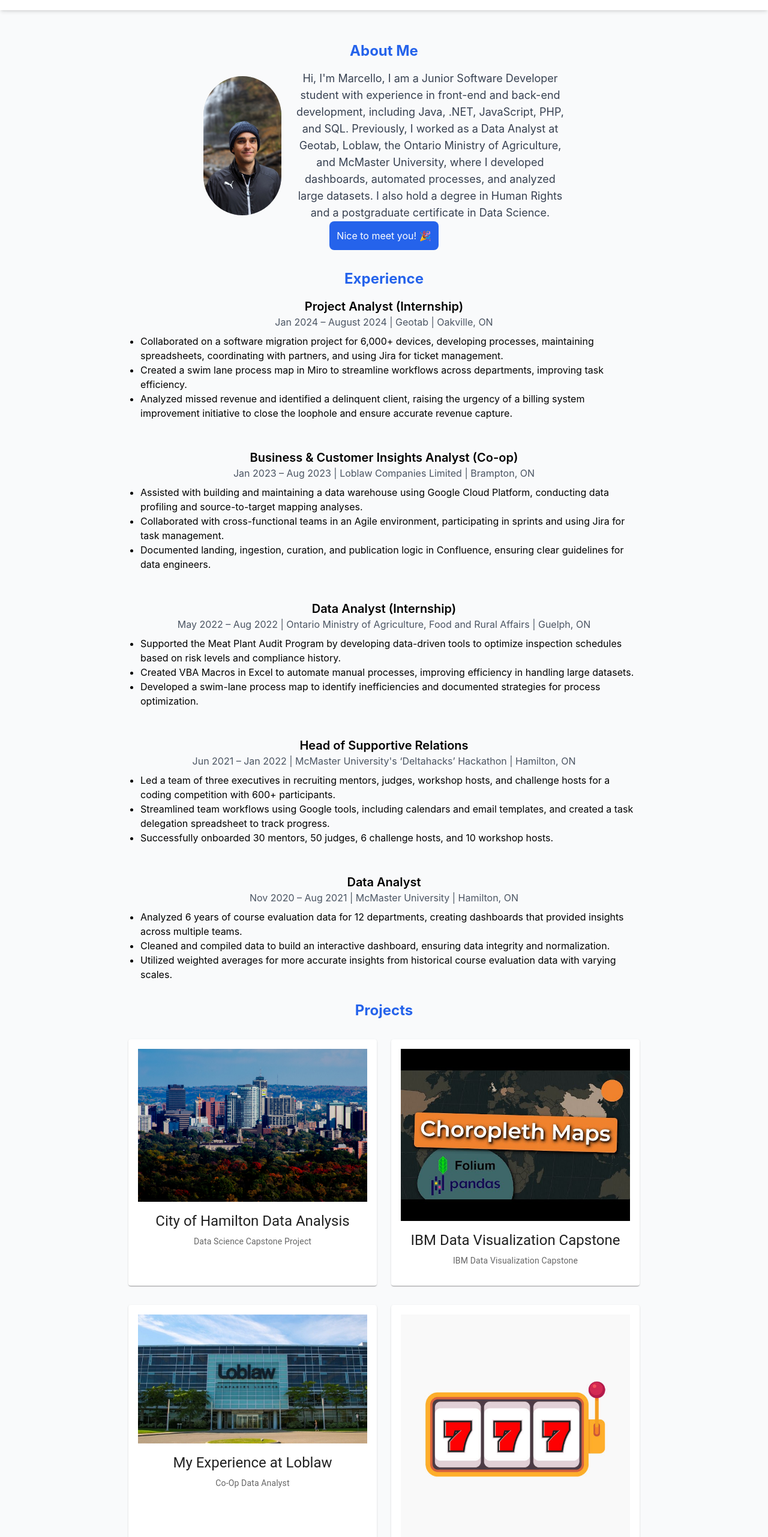
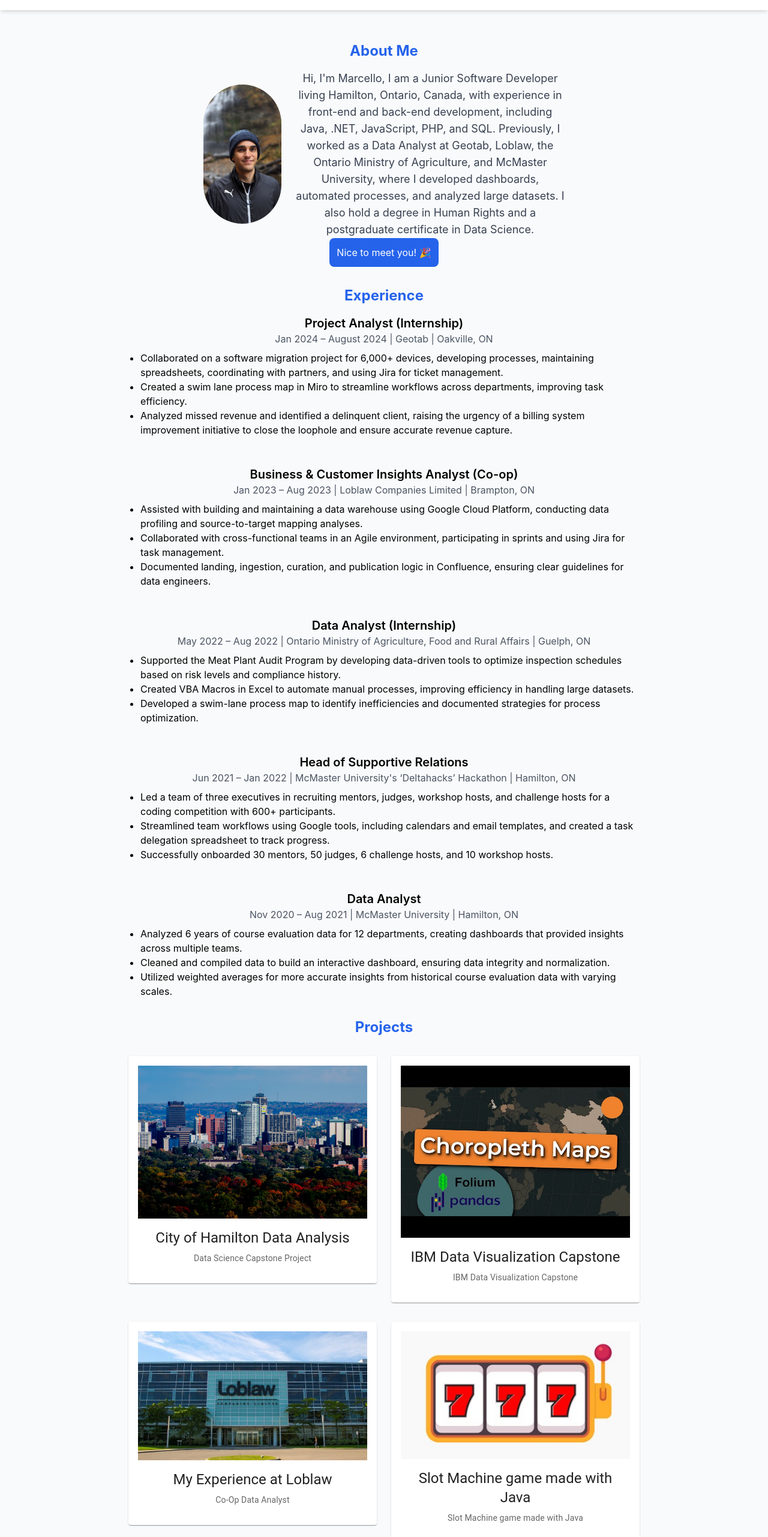
Before and after one commit to MarcelloDe/my-website, a Next.js app: page / in a window 1280 px wide. Shown: the part 43-2606 px from the top of the page at 60% size. Built offline with nearby package versions, Linux system fonts and the light colour scheme.

Commit message:
links to cards

```diff
--- a/src/app/page.tsx
+++ b/src/app/page.tsx
@@ -56,14 +56,14 @@
               </div>
 
               <p className="text-lg text-gray-700 max-w-md">
-                Hi, I&apos;m Marcello, I am a Junior Software Developer student
-                with experience in front-end and back-end development, including
-                Java, .NET, JavaScript, PHP, and SQL. Previously, I worked as a
-                Data Analyst at Geotab, Loblaw, the Ontario Ministry of
-                Agriculture, and McMaster University, where I developed
-                dashboards, automated processes, and analyzed large datasets. I
-                also hold a degree in Human Rights and a postgraduate
-                certificate in Data Science.
+                Hi, I&apos;m Marcello, I am a Junior Software Developer living
+                Hamilton, Ontario, Canada, with experience in front-end and
+                back-end development, including Java, .NET, JavaScript, PHP, and
+                SQL. Previously, I worked as a Data Analyst at Geotab, Loblaw,
+                the Ontario Ministry of Agriculture, and McMaster University,
+                where I developed dashboards, automated processes, and analyzed
+                large datasets. I also hold a degree in Human Rights and a
+                postgraduate certificate in Data Science.
               </p>
             </div>
             <ConfettiButton />
@@ -214,6 +214,11 @@
             <h2 className="text-2xl font-bold text-blue-600 mb-4">Projects</h2>
 
             <div className="grid grid-cols-1 md:grid-cols-2 gap-6 mt-8 mb-8">
+              <Link
+                href="https://marcellode.github.io/mkdocs/projects/project1/"
+                target="_blank"
+                rel="noopener noreferrer"
+              >
                 <Card className="p-4">
                   <CardActionArea>
                     <CardMedia
@@ -237,7 +242,13 @@
                     </CardContent>
                   </CardActionArea>
                 </Card>
+              </Link>
 
+              <Link
+                href="https://marcellode.github.io/mkdocs/projects/project1/"
+                target="_blank"
+                rel="noopener noreferrer"
+              >
                 <Card className="p-4">
                   <CardActionArea>
                     <CardMedia
@@ -259,9 +270,15 @@
                     </CardContent>
                   </CardActionArea>
                 </Card>
+              </Link>
             </div>
 
             <div className="grid grid-cols-1 md:grid-cols-2 gap-6 mt-8 mb-8">
+              <Link
+                href="https://marcellode.github.io/mkdocs/projects/project1/"
+                target="_blank"
+                rel="noopener noreferrer"
+              >
                 <Card className="p-4">
                   <CardActionArea>
                     <CardMedia
@@ -283,12 +300,18 @@
                     </CardContent>
                   </CardActionArea>
                 </Card>
+              </Link>
 
+              <Link
+                href="https://marcellode.github.io/mkdocs/projects/project1/"
+                target="_blank"
+                rel="noopener noreferrer"
+              >
                 <Card className="p-4">
                   <CardActionArea>
                     <CardMedia
                       component="img"
-                    height="140"
+                      height="1"
                       image="./slot.jpg"
                       alt="slot machine"
                     />
@@ -305,6 +328,7 @@
                     </CardContent>
                   </CardActionArea>
                 </Card>
+              </Link>
             </div>
           </div>
 
```
Also changed, not shown: public/slot.jpg. Lines whose indentation alone changed are shown as unchanged.
